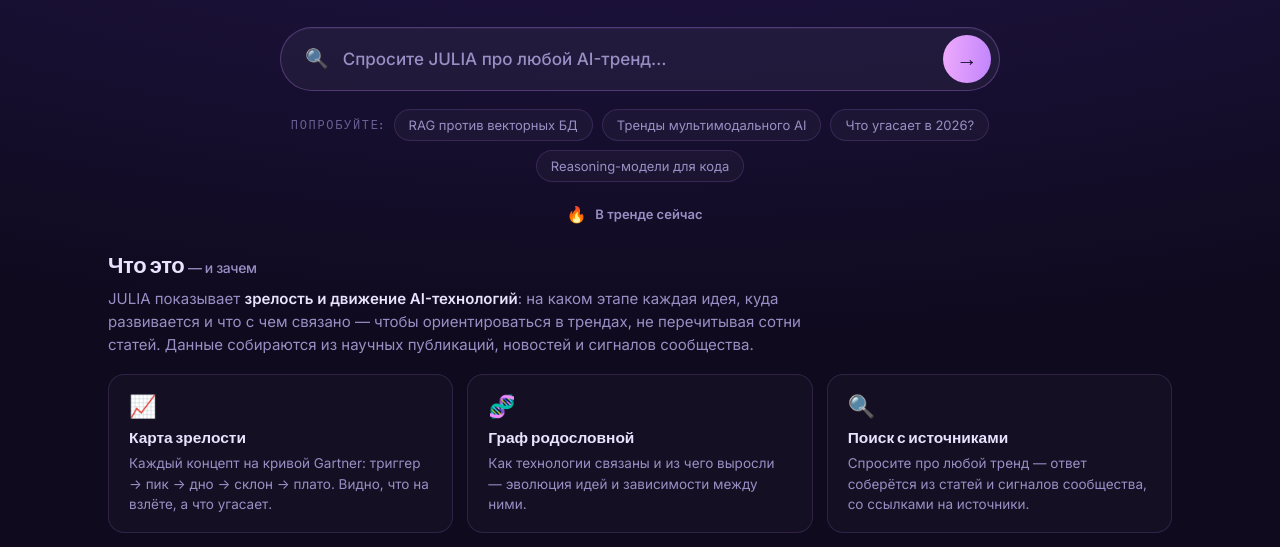
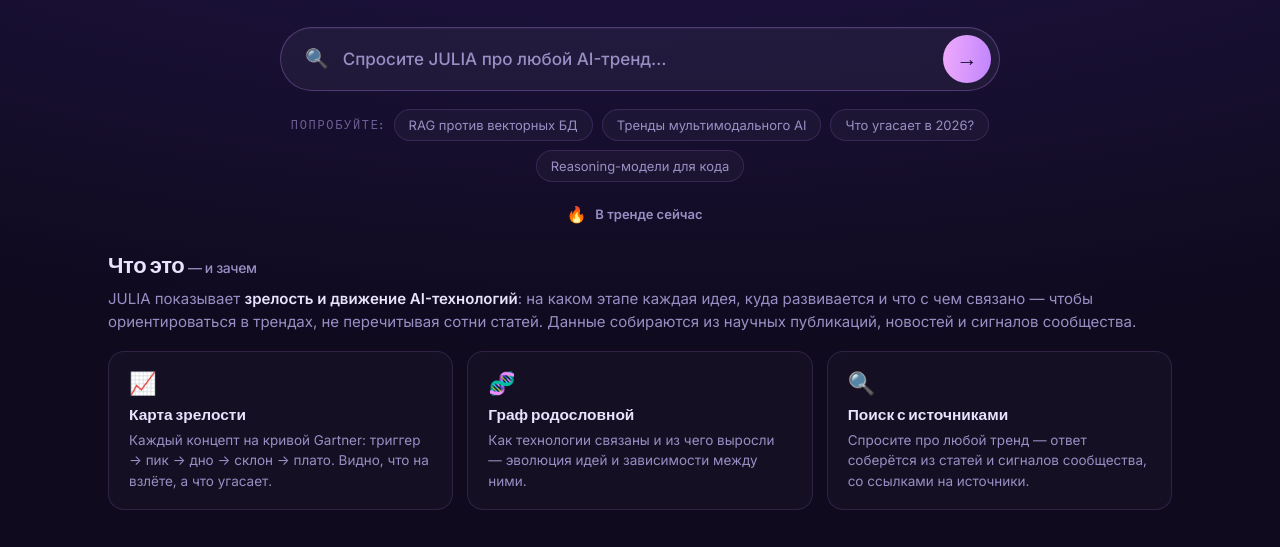
Before and after one commit to mkhlsokolenko-ai/julia-hype, a website built with Vite: page index.html in a window 1280 px wide. Shown: the part 253-800 px from the top of the page. Built offline with nearby package versions, Linux system fonts and the light colour scheme; no server answers.

Commit message:
Add files via upload

```diff
--- a/index.html
+++ b/index.html
@@ -108,7 +108,7 @@
     .about { margin-top: 8px; margin-bottom: 8px; }
     .about-h { font-family: 'Plus Jakarta Sans', sans-serif; font-weight: 800; font-size: 22px; letter-spacing: -.4px; }
     .about-h .about-sub { font-family: 'Inter', sans-serif; font-weight: 500; font-size: 14px; color: var(--muted); }
-    .about-lead { margin: 8px 0 18px; font-size: 15px; line-height: 1.55; color: var(--muted); max-width: 720px; }
+    .about-lead { margin: 8px 0 18px; font-size: 15px; line-height: 1.55; color: var(--muted); }
     .about-lead b { color: var(--text); font-weight: 600; }
     .about-grid { display: grid; grid-template-columns: repeat(auto-fit, minmax(220px, 1fr)); gap: 14px; }
     .about-card { padding: 18px 20px; border-radius: 16px; background: rgba(255,255,255,.025); border: 1px solid var(--border); }
```
